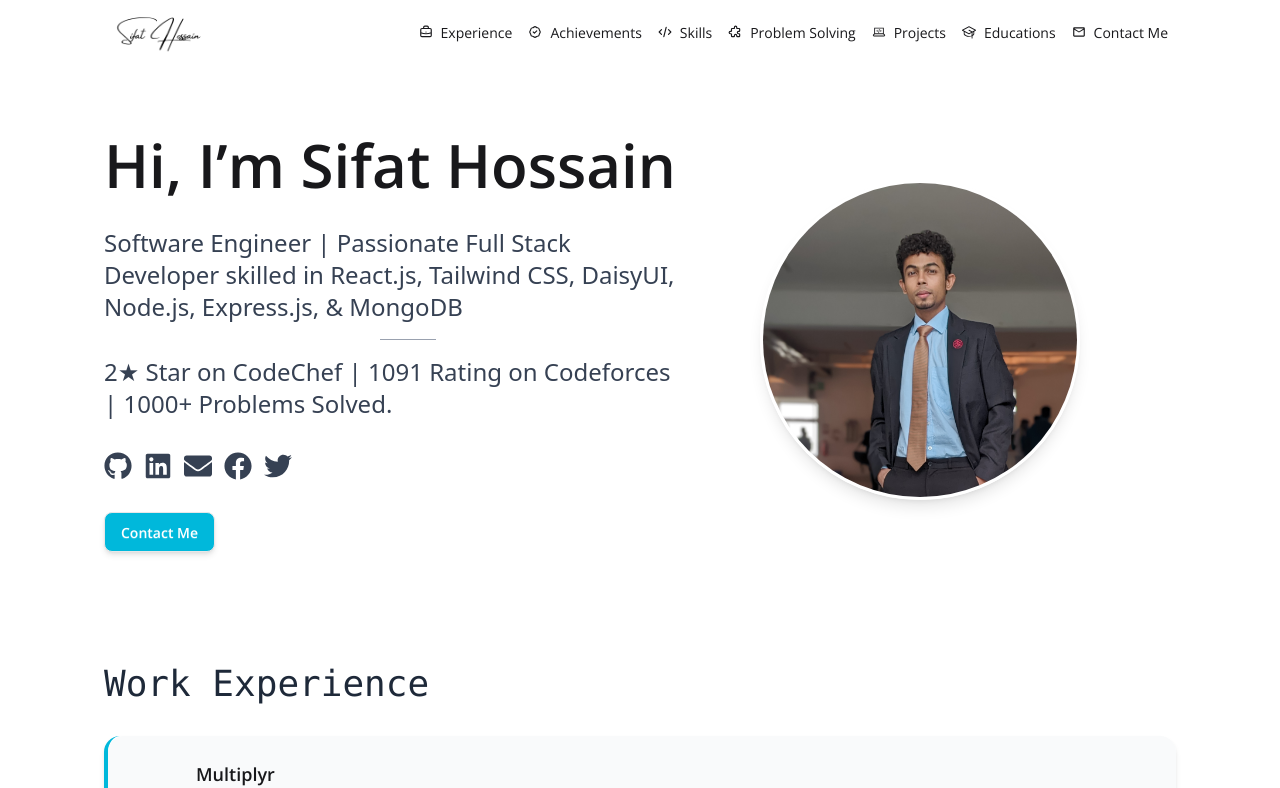
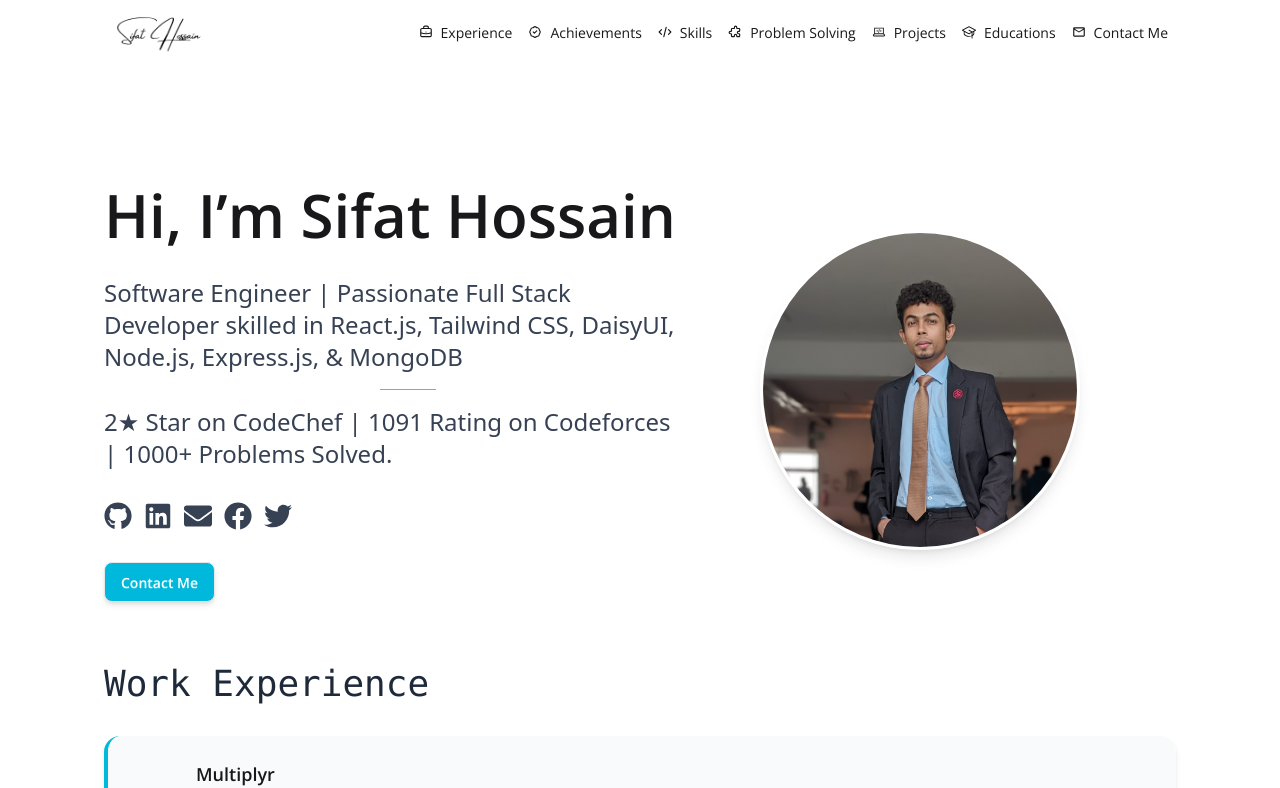
Before and after one commit to sifathossain-ai/Personal-portfolio, a React (Vite) app: page / in a window 1280 px wide. Shown: the top 788 px of the page. Built offline with nearby package versions, Linux system fonts and the light colour scheme; grey boxes are pictures that could not be loaded.

Commit message:
Update Hero & Education Seciton

```diff
--- a/src/pages/Home/Education/Education.jsx
+++ b/src/pages/Home/Education/Education.jsx
@@ -1,7 +1,7 @@
 import React from "react";
 // eslint-disable-next-line no-unused-vars
 import { motion } from "framer-motion";
-import { FaGraduationCap, FaMapMarkerAlt, FaCalendarAlt } from "react-icons/fa";
+import { FaMapMarkerAlt, FaCalendarAlt } from "react-icons/fa";
 
 const Education = () => {
   const educationData = [
--- a/src/pages/Home/Hero/Hero.jsx
+++ b/src/pages/Home/Hero/Hero.jsx
@@ -1,3 +1,4 @@
+/* eslint-disable no-unused-vars */
 import { HashLink } from "react-router-hash-link";
 import {
   FaGithub,
@@ -7,11 +8,16 @@ import {
   FaTwitter,
 } from "react-icons/fa";
 import profileImg from "../../../assets/sifat-pro.jpg";
+import { motion } from "framer-motion";
 
 const Hero = () => {
   return (
-    <section
+    <motion.section
       id="hero"
+      initial={{ opacity: 0, y: 100 }}
+      whileInView={{ opacity: 1, y: 50 }}
+      transition={{ duration: 0.7 }}
+      viewport={{ once: true }}
       className="flex flex-col md:flex-row items-center justify-between px-2 pt-28 md:pt-32 gap-12"
     >
       {/* Left Content */}
@@ -100,7 +106,7 @@ const Hero = () => {
           />
         </div>
       </div>
-    </section>
+    </motion.section>
   );
 };
 
```
